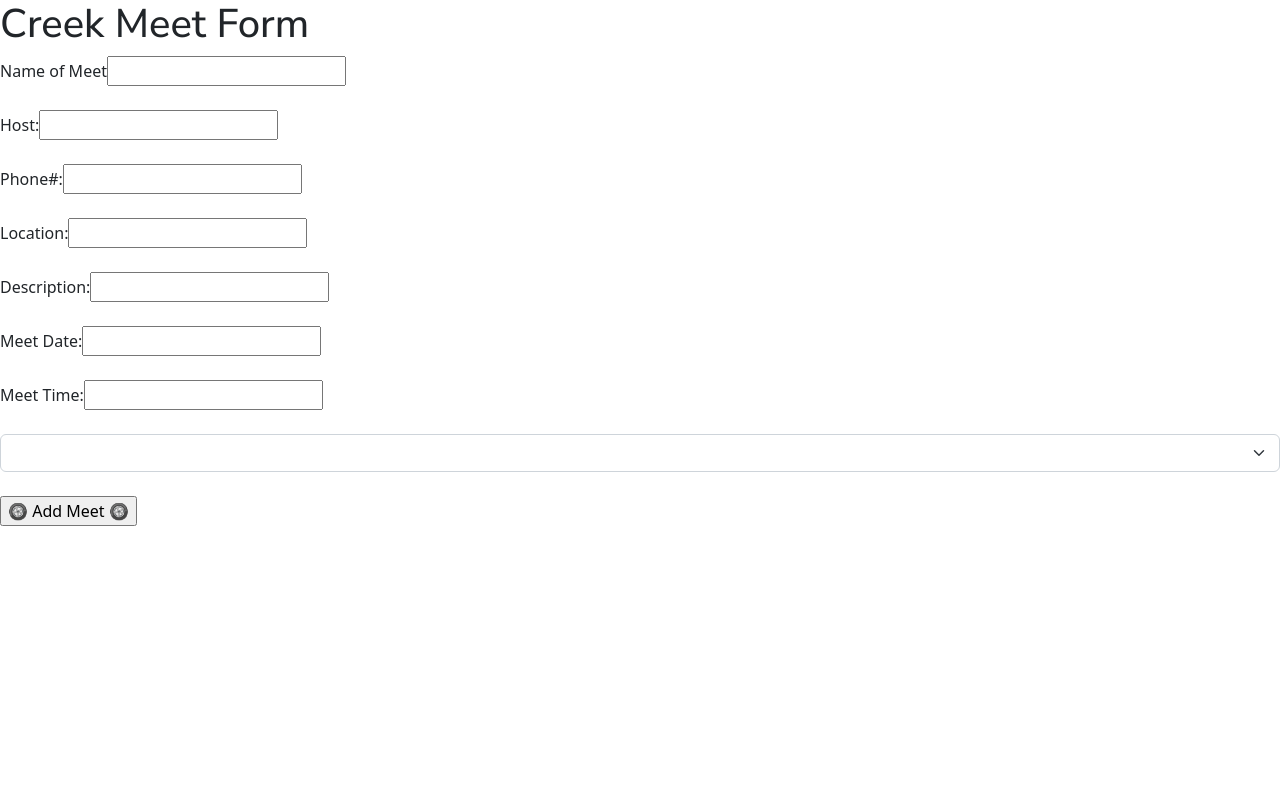
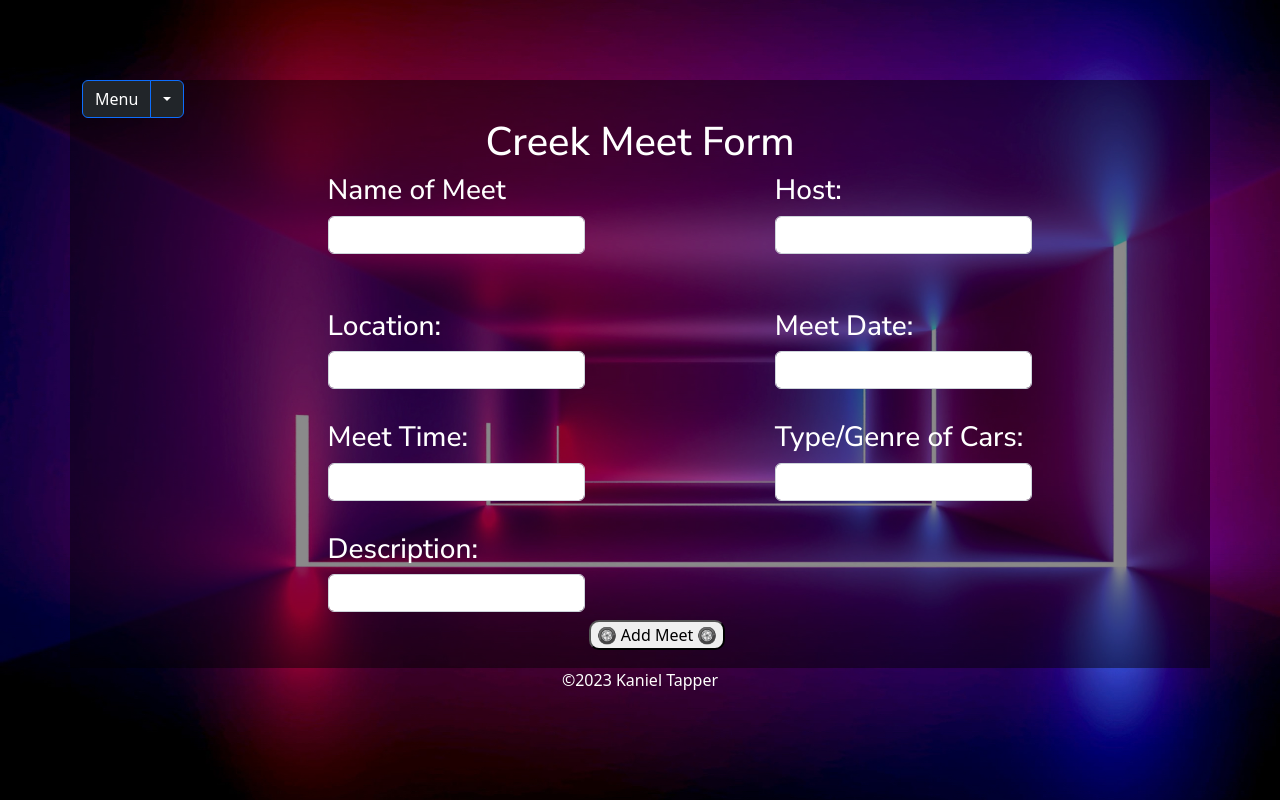
Before and after one commit to kanielDT/finalproject-web, a React (Create React App) app: page /meets in a window 1280 px wide. Built offline with nearby package versions, Linux system fonts and the light colour scheme.

Commit message:
added styling for my main components

```diff
--- a/src/scenes/MeetsForm.jsx
+++ b/src/scenes/MeetsForm.jsx
@@ -1,7 +1,7 @@
 import React from "react"
 import { useState } from "react"
-import { Form } from "react-bootstrap"
 import { useNavigate } from "react-router-dom"
+import { Form, Container, Row, Col, Dropdown, Button, ButtonGroup } from "react-bootstrap"
 
 export default function MeetsForm() {
 
@@ -45,112 +45,128 @@ export default function MeetsForm() {
 
     return (
         <>
-            <h1 className="h1-Fomr">Creek Meet Form</h1>
+            <div className="background" >
+                <Container>
+                    <Dropdown className="dp-1s" as={ButtonGroup} >
+                        <Button className="bg-dark">Menu</Button>
+
+                        <Dropdown.Toggle className="bg-dark" />
+
+                        <Dropdown.Menu className="bg-dark" >
+                            <Dropdown.Item href="/" className="text-white">Meets List</Dropdown.Item>
+                            <Dropdown.Item href="/meets" className="text-white">~Create a Meet-up</Dropdown.Item>
+                        </Dropdown.Menu>
+                    </Dropdown>
+                    <h1 className="h1-Form">Creek Meet Form</h1>
                     <Form onSubmit={handleAddMeets} sm={12} med={6} lg={4} className="Form" >
+                        <Row>
+                            <Col>
                                 <Form.Group>
-                    <label htmlFor="title">Name of Meet
-                        <input type="text"
+                                    <Form.Label htmlFor="title"><h3>Name of Meet</h3>
+                                        <Form.Control type="text"
                                             value={title}
-                            onChange={(e) => { setTitle(e.target.value) }}
-                        />
-                    </label>
+                                            onChange={(e) => { setTitle(e.target.value) }}></Form.Control>
+                                    </Form.Label>
                                 </Form.Group>
+                            </Col>
+                            <br />
+                            <Col>
+                                <Form.Group>
+                                    <Form.Label htmlFor="hostName"><h3>Host:</h3>
+                                        <Form.Control
+                                            type="text"
+                                            value={hostName}
+                                            onChange={(e) => { setHostName(e.target.value) }}></Form.Control>
+                                    </Form.Label>
+                                </Form.Group>
+                            </Col>
+                        </Row>
 
                         <br />
 
-                <Form.Group>
-                    <label htmlFor="hostName">Host:
-                        <input
-                            type="text"
-                            value={hostName}
-                            onChange={(e) => { setHostName(e.target.value) }} />
-                    </label>
-                </Form.Group>
-
-                <br />
-
-                <Form.Group>
+                        {/* <Form.Group>
                         <label htmlFor="phoneNumber">Phone#:
                             <input
                                 type="text"
                                 value={phoneNumber}
                                 onChange={(e) => { setPhoneNumber(e.target.value) }} />
                         </label>
-                </Form.Group>
+                    </Form.Group> */}
 
                         <br />
 
+                        <Row>
+                            <Col>
                                 <Form.Group>
-                    <label htmlFor="location">Location:
-                        <input
+                                    <Form.Label htmlFor="location"><h3>Location:</h3>
+                                        <Form.Control
                                             type="text"
                                             value={location}
-                            onChange={(e) => { setLocation(e.target.value) }} />
-                    </label>
+                                            onChange={(e) => { setLocation(e.target.value) }}></Form.Control>
+                                    </Form.Label>
                                 </Form.Group>
+                            </Col>
+                            <br />
+
 
                             <br />
 
+                            <Col>
                                 <Form.Group>
-                    <label htmlFor="description">Description:
-                        <input
+                                    <Form.Label htmlFor="date"><h3>Meet Date:</h3>
+                                        <Form.Control
                                             type="text"
-                            value={description}
-                            onChange={(e) => { setDescription(e.target.value) }} />
-                    </label>
+                                            value={date}
+                                            onChange={(e) => { setDate(e.target.value) }}></Form.Control>
+                                    </Form.Label>
                                 </Form.Group>
+                            </Col>
+                        </Row>
 
                         <br />
 
+                        <Row>
+                            <Col>
                                 <Form.Group>
-                    <label htmlFor="date">Meet Date:
-                        <input
+                                    <Form.Label htmlFor="time"><h3>Meet Time:</h3>
+                                        <Form.Control
                                             type="text"
-                            value={date}
-                            onChange={(e) => { setDate(e.target.value) }} />
-                    </label>
+                                            value={time}
+                                            onChange={(e) => { SetTime(e.target.value) }}></Form.Control>
+                                    </Form.Label>
                                 </Form.Group>
+                            </Col>
 
                             <br />
 
+                            <Col>
                                 <Form.Group>
-                    <label htmlFor="time">Meet Time:
-                        <input
+                                    <Form.Label htmlFor="Type/Genre of Cars"><h3>Type/Genre of Cars:</h3>
+                                        <Form.Control
                                             type="text"
-                            value={time}
-                            onChange={(e) => { SetTime(e.target.value) }} />
-                    </label>
+                                            value={type}
+                                            onChange={(e) => { setType(e.target.value) }}></Form.Control>
+                                    </Form.Label>
                                 </Form.Group>
-
+                            </Col>
+                        </Row>
                         <br />
 
                         <Form.Group>
-                    <Form.Select htmlFor="Type of car" className="dropdown">
-                        <option type="Type Of Meet"></option>
-                        <option type="Euro"
-                            value={type}
-                            onVolumeChange={(e) => { setType(e.type.target) }}>Euro 🏎️
-                        </option>
-                        <option type="JDM"
-                            value={type}
-                            onVolumeChange={(e) => { setType(e.type.target) }}>JDM 🏎️
-                        </option>
-                        <option type="American muscle"
-                            value={type}
-                            onVolumeChange={(e) => { setType(e.type.target) }}>American Muscle 🏎️
-                        </option>
-                        <option type="mixed carmeet"
-                            value={type}
-                            onVolumeChange={(e) => { setType(e.type.target) }}>Mixed carmeet 🏎️🏎️🏎️
-                        </option>
-                    </Form.Select>
+                            <Form.Label htmlFor="description"><h3>Description:</h3>
+                                <Form.Control
+                                    type="text"
+                                    value={description}
+                                    onChange={(e) => { setDescription(e.target.value) }}></Form.Control>
+                            </Form.Label>
                         </Form.Group>
 
-                <br />
-
-                <input type="submit" value="🛞 Add Meet 🛞" />
+                        <input type="submit" value="🛞 Add Meet 🛞" className="input-align" />
 
                     </Form>
+                </Container>
+                <footer className="text-white text-center">&copy;2023 Kaniel Tapper</footer>
+            </div>
         </>
     )
 }
--- a/src/scenes/MeetsList.jsx
+++ b/src/scenes/MeetsList.jsx
@@ -1,8 +1,6 @@
 import { useEffect } from "react"
 import MeetsPanel from "./MeetsPanel"
-import { Container, Row } from "react-bootstrap"
-import NavBar from "./NavBar"
-import Footer from "./Footer"
+import { Container, Row, Dropdown, ButtonGroup, Button } from "react-bootstrap"
 
 
 export default function MeetsList({ meets, setMeets }) {
@@ -12,7 +10,7 @@ export default function MeetsList({ meets, setMeets }) {
         fetch("https://car-meets-kdt.web.app/meets")
             .then(resp => resp.json())
             .then(data => {
-                // console.log(data)
+                console.log(data)
                 setMeets(data)
             })
             .catch(alert)
@@ -20,14 +18,20 @@ export default function MeetsList({ meets, setMeets }) {
 
     return (
         <>
-            {/* <NavBar /> */}
             <div className="my-events">
                 <Container>
-                    <div className="text-center text-danger">
-                        <h1>Creek Car-Meets</h1>
-                    </div>
+                    <Dropdown className="dp-1s" as={ButtonGroup} >
+                        <Button className="bg-dark">Menu</Button>
+
+                        <Dropdown.Toggle className="bg-dark" />
+
+                        <Dropdown.Menu className="bg-dark" >
+                            <Dropdown.Item href="/" className="text-white">Meets List</Dropdown.Item>
+                            <Dropdown.Item href="/meets" className="text-white">~Create a Meet-up</Dropdown.Item>
+                        </Dropdown.Menu>
+                    </Dropdown>
+                    <h1 className="text-center">Creek Car Meets</h1>
                     <Row>
-
                         {!meets
                             ? "Loading..."
                             : meets.map(meet => {
@@ -35,11 +39,10 @@ export default function MeetsList({ meets, setMeets }) {
                             }
                             )
                         }
-
                     </Row>
                 </Container>
+                <footer className="text-white text-center">&copy;2023 Kaniel Tapper</footer>
             </div>
-            {/* <Footer /> */}
         </>
     )
 }
--- a/src/styles/App.css
+++ b/src/styles/App.css
@@ -16,10 +16,41 @@ div.card {
     margin-top: 45px;
     margin: 15px;
     padding: 25px;
+    background-color: rgba(0, 0, 0, 0.518);
+    transition: transform .2s
+}
+
+div.pn.card:hover {
+    transform: translate3d(0, -1px, 0) scale(1.20);
 }
 
 h1,
 h2,
 h3 {
     font-family: "Nunito Sans";
+    color: white;
 }
+
+
+form.Form {
+    align-self: center;
+    margin-left: 22%;
+}
+
+input.input-align {
+    margin-left: 30%;
+    margin-bottom: 2%;
+    border-radius: 10px;
+}
+
+div.background {
+    padding: 80px 0;
+    background-image: url("../../public/images/Background.jpg");
+    background-size: cover;
+    background-repeat: no-repeat;
+    min-height: 100vh;
+}
+
+h1.h1-Form {
+    text-align: center;
+}
```
Also changed, not shown: src/scenes/MeetsPanel.jsx (+8 -8 lines). Lines whose indentation alone changed are shown as unchanged.
